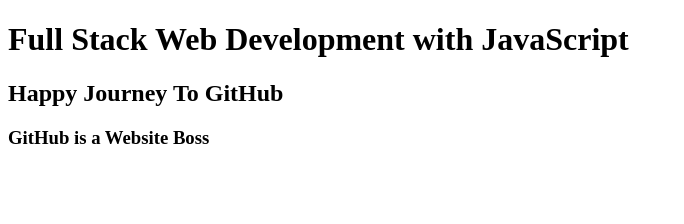
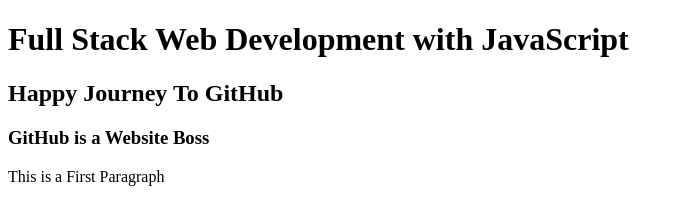
Before and after one commit to KHkhalidhasan/batch1-web-development, a plain HTML site: page index.html in a window 1280 px wide. Shown: the whole page, without its empty margins (0-684 px from the left). Drawn offline with Linux system fonts and the light colour scheme.

Commit message:
GitHub Message

```diff
--- a/index.html
+++ b/index.html
@@ -10,6 +10,7 @@
     <h1>Full Stack Web Development with JavaScript</h1>
     <h2>Happy Journey To GitHub</h2>
     <h3>GitHub is a Website Boss</h3>
+    <p>This is a First Paragraph</p>
 
 </body>
 </html>
```
